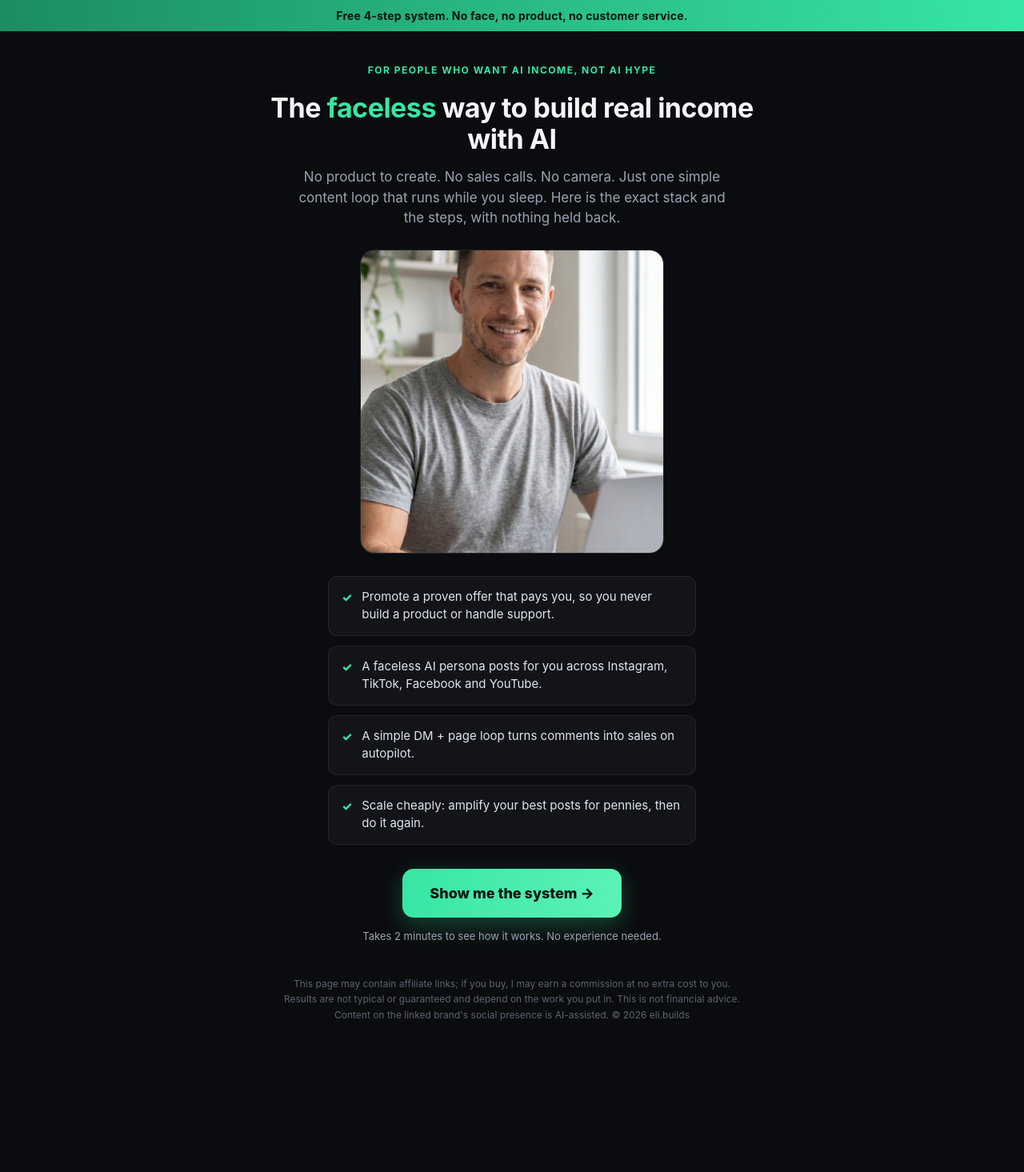
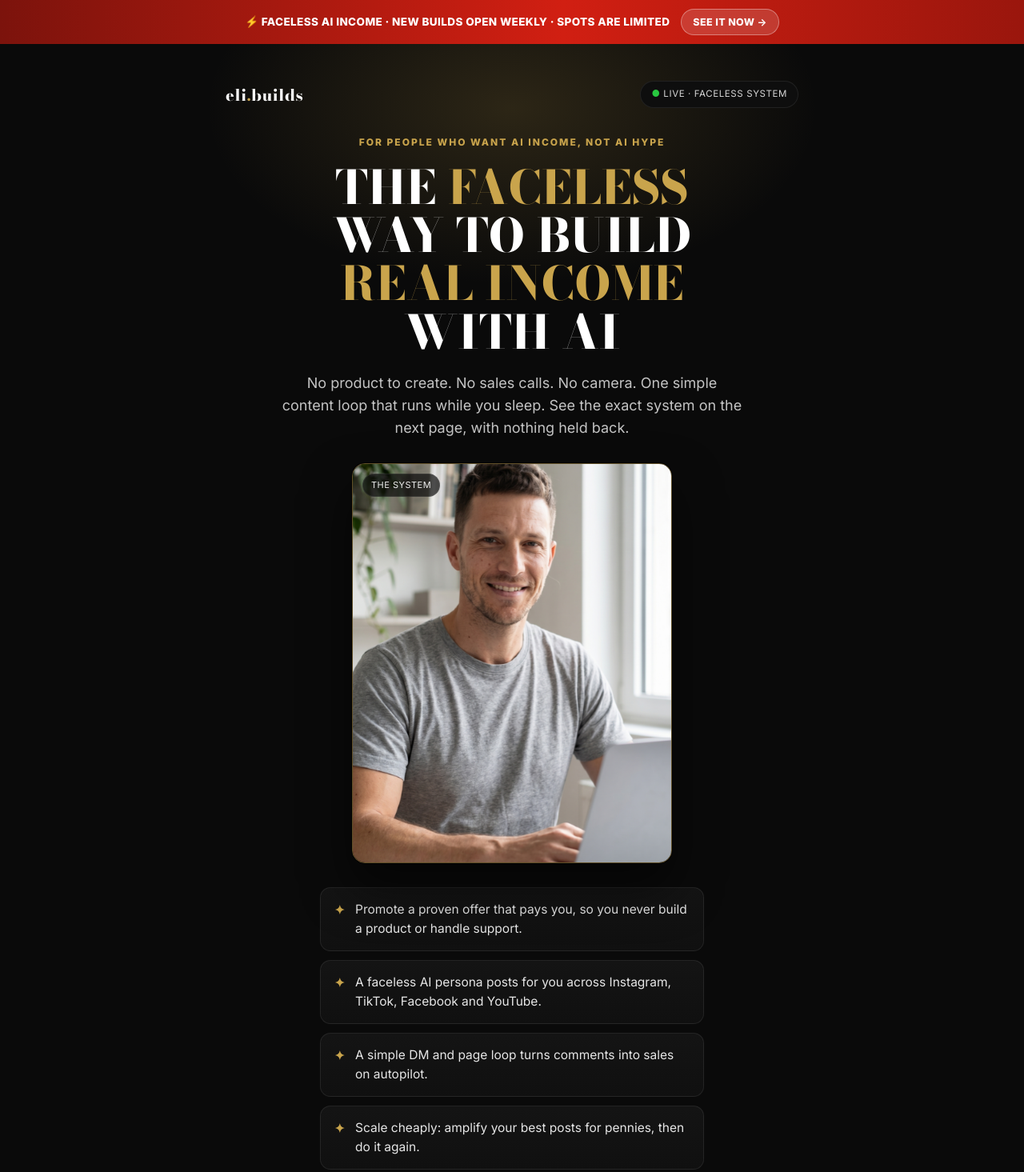
Before and after one commit to TopherAllenCook/eli-builds-bridge, a plain HTML site: page index.html in a window 1280 px wide. Shown: the top 1465 px of the page at 80% size. Before the commit the page ends 1342 px from the top, so only its background shows below. Drawn offline with nearby package versions, Linux system fonts and the light colour scheme.

Commit message:
Re-skin bridge to match Room30 offer page (dark + gold serif + red urgency) for seamless pre-frame
Co-Authored-By: Claude Opus 4.8 (1M context) <noreply@anthropic.com>

```diff
--- a/index.html
+++ b/index.html
@@ -4,64 +4,94 @@
 <meta charset="UTF-8" />
 <meta name="viewport" content="width=device-width, initial-scale=1.0" />
 <title>The Faceless AI Income System</title>
-<meta name="description" content="The boring, faceless way to build income with AI. No product, no face, no customer service. Get the exact stack." />
+<meta name="description" content="The faceless way to build real income with AI. No product, no face, no customer service. See the exact system." />
+<link rel="preconnect" href="https://fonts.googleapis.com">
+<link rel="preconnect" href="https://fonts.gstatic.com" crossorigin>
+<link href="https://fonts.googleapis.com/css2?family=Bodoni+Moda:ital,opsz,wght@0,6..96,700;0,6..96,800;1,6..96,700&family=Inter:wght@400;500;600;800&display=swap" rel="stylesheet">
 <style>
   :root{
-    --bg:#0b0c0f; --panel:#121419; --ink:#f4f6fb; --muted:#9aa3b2;
-    --accent:#37e6a4; --accent2:#1b8d63; --line:rgba(255,255,255,.08);
+    --bg:#0a0a0a; --panel:#101010; --panel2:#141414; --ink:#ffffff; --muted:#9a9a9a;
+    --gold:#c9a44c; --gold-2:#e7c878; --line:rgba(255,255,255,.08);
+    --serif:"Bodoni Moda",Didot,"Bodoni MT",Georgia,serif;
+    --sans:Inter,-apple-system,BlinkMacSystemFont,"Segoe UI",Helvetica,Arial,sans-serif;
   }
   *{box-sizing:border-box;margin:0;padding:0}
   html{scroll-behavior:smooth}
-  body{background:var(--bg);color:var(--ink);font-family:-apple-system,BlinkMacSystemFont,"Segoe UI",Inter,Roboto,Helvetica,Arial,sans-serif;line-height:1.5;-webkit-font-smoothing:antialiased}
-  .bar{background:linear-gradient(90deg,var(--accent2),var(--accent));color:#04130d;font-weight:700;text-align:center;font-size:14px;letter-spacing:.2px;padding:9px 16px}
-  .wrap{max-width:680px;margin:0 auto;padding:40px 22px 64px;text-align:center}
-  .kicker{color:var(--accent);font-weight:700;text-transform:uppercase;letter-spacing:1.5px;font-size:12px;margin-bottom:18px}
-  h1{font-size:34px;line-height:1.15;letter-spacing:-.5px;margin-bottom:16px}
-  h1 .hi{color:var(--accent)}
-  .sub{color:var(--muted);font-size:17px;max-width:560px;margin:0 auto 26px}
-  .media{position:relative;width:100%;max-width:380px;margin:0 auto 28px;aspect-ratio:1/1;border-radius:18px;overflow:hidden;border:1px solid var(--line);background:linear-gradient(135deg,#15181f,#0d0f13)}
+  body{background:var(--bg);color:var(--ink);font-family:var(--sans);line-height:1.55;-webkit-font-smoothing:antialiased}
+  /* red urgency bar, mirrors the destination */
+  .urgency{background:linear-gradient(90deg,#7c130c,#d11f12 55%,#9a160d);color:#fff;text-align:center;font-weight:700;font-size:13.5px;letter-spacing:.4px;text-transform:uppercase;padding:11px 16px;display:flex;gap:14px;align-items:center;justify-content:center;flex-wrap:wrap}
+  .urgency a{color:#fff;background:rgba(255,255,255,.14);border:1px solid rgba(255,255,255,.35);padding:6px 14px;border-radius:999px;text-decoration:none;font-size:12.5px}
+  .urgency .bolt{color:#ffd9a8}
+  /* glow behind hero */
+  .hero{position:relative;overflow:hidden}
+  .hero::before{content:"";position:absolute;top:-180px;left:50%;transform:translateX(-50%);width:900px;height:520px;background:radial-gradient(ellipse at center,rgba(201,164,76,.18),rgba(201,164,76,0) 60%);pointer-events:none}
+  .wrap{position:relative;max-width:760px;margin:0 auto;padding:46px 22px 66px;text-align:center}
+  .topbar{display:flex;align-items:center;justify-content:space-between;margin-bottom:34px}
+  .logo{font-family:var(--serif);font-weight:800;letter-spacing:.5px;font-size:20px}
+  .logo b{color:var(--gold)}
+  .pill{font-size:11.5px;letter-spacing:.6px;color:#d7d7d7;border:1px solid var(--line);background:#0e0e0e;border-radius:999px;padding:7px 13px;text-transform:uppercase}
+  .pill .dot{color:#28c840}
+  .kicker{color:var(--gold);font-weight:700;text-transform:uppercase;letter-spacing:2px;font-size:12px;margin-bottom:16px}
+  h1{font-family:var(--serif);font-weight:800;text-transform:uppercase;font-size:clamp(33px,6.4vw,58px);line-height:1.04;letter-spacing:.2px;margin:0 auto 20px;max-width:14ch}
+  h1 .g{color:var(--gold)}
+  .sub{color:#c4c4c4;font-size:18px;max-width:580px;margin:0 auto 30px}
+  .media{position:relative;width:100%;max-width:400px;margin:0 auto 30px;aspect-ratio:4/5;border-radius:16px;overflow:hidden;border:1px solid rgba(201,164,76,.45);box-shadow:0 0 0 1px rgba(0,0,0,.6),0 30px 60px rgba(0,0,0,.55)}
   .media img{width:100%;height:100%;object-fit:cover;display:block}
-  .media .ph{position:absolute;inset:0;display:flex;align-items:center;justify-content:center;color:var(--muted);font-size:13px;text-align:center;padding:20px}
-  .points{display:grid;gap:12px;max-width:460px;margin:0 auto 30px;text-align:left}
-  .point{display:flex;gap:12px;align-items:flex-start;background:var(--panel);border:1px solid var(--line);border-radius:12px;padding:14px 16px}
-  .point .tick{color:var(--accent);font-weight:800;flex:none;margin-top:1px}
-  .point span{font-size:15px;color:#dfe4ee}
-  .cta{display:inline-block;background:linear-gradient(90deg,var(--accent),#5cf2b6);color:#04130d;font-weight:800;font-size:18px;text-decoration:none;padding:17px 34px;border-radius:14px;box-shadow:0 10px 30px rgba(55,230,164,.25);transition:transform .15s ease,box-shadow .15s ease}
-  .cta:hover{transform:translateY(-2px);box-shadow:0 16px 40px rgba(55,230,164,.35)}
-  .micro{color:var(--muted);font-size:13px;margin-top:14px}
-  .foot{color:#5b6472;font-size:12px;margin-top:40px;line-height:1.6}
-  .foot a{color:#7d8696}
-  @media (max-width:520px){h1{font-size:28px}.sub{font-size:16px}}
+  .media .tag{position:absolute;left:12px;top:12px;background:rgba(10,10,10,.7);border:1px solid var(--line);color:#eee;font-size:11px;letter-spacing:.5px;text-transform:uppercase;padding:5px 10px;border-radius:999px}
+  .points{display:grid;gap:11px;max-width:480px;margin:0 auto 32px;text-align:left}
+  .point{display:flex;gap:13px;align-items:flex-start;background:linear-gradient(180deg,var(--panel2),var(--panel));border:1px solid var(--line);border-radius:13px;padding:15px 17px}
+  .point .tick{color:var(--gold);font-weight:800;flex:none;margin-top:1px}
+  .point span{font-size:15.5px;color:#e6e6e6}
+  .cta{display:inline-block;background:linear-gradient(180deg,var(--gold-2),var(--gold));color:#1a1205;font-family:var(--sans);font-weight:800;font-size:18px;letter-spacing:.3px;text-decoration:none;padding:18px 38px;border-radius:16px;box-shadow:0 14px 34px rgba(201,164,76,.28);transition:transform .15s ease,box-shadow .15s ease}
+  .cta:hover{transform:translateY(-2px);box-shadow:0 20px 46px rgba(201,164,76,.4)}
+  .micro{color:var(--muted);font-size:13px;margin-top:14px;letter-spacing:.3px}
+  .trust{margin-top:34px;color:#bdbdbd;font-size:13px;border-top:1px solid var(--line);padding-top:22px}
+  .trust b{color:var(--gold)}
+  .foot{color:#6a6a6a;font-size:11.5px;margin-top:26px;line-height:1.7}
+  .foot a{color:#8a8a8a}
+  @media (max-width:520px){.sub{font-size:16px}.topbar{margin-bottom:24px}}
 </style>
 </head>
 <body>
-  <div class="bar">Free 4-step system. No face, no product, no customer service.</div>
-  <main class="wrap">
+  <div class="urgency">
+    <span><span class="bolt">⚡</span> Faceless AI income &middot; new builds open weekly &middot; spots are limited</span>
+    <a href="https://room30.ai/offer?fpr=n5ampg" rel="nofollow sponsored noopener" target="_blank">See it now →</a>
+  </div>
+
+  <main class="hero">
+    <div class="wrap">
+      <div class="topbar">
+        <div class="logo">eli<b>.</b>builds</div>
+        <div class="pill"><span class="dot">●</span> Live &middot; faceless system</div>
+      </div>
+
       <div class="kicker">For people who want AI income, not AI hype</div>
-    <h1>The <span class="hi">faceless</span> way to build real income with AI</h1>
-    <p class="sub">No product to create. No sales calls. No camera. Just one simple content loop that runs while you sleep. Here is the exact stack and the steps, with nothing held back.</p>
+      <h1>The <span class="g">faceless</span> way to build <span class="g">real income</span> with AI</h1>
+      <p class="sub">No product to create. No sales calls. No camera. One simple content loop that runs while you sleep. See the exact system on the next page, with nothing held back.</p>
 
       <div class="media">
-      <!-- Swap src to an Eli image (curiosity frame). Keep file in ./assets/ -->
-      <img src="./assets/curiosity.jpg" alt="" onerror="this.style.display='none';this.nextElementSibling.style.display='flex'" />
-      <div class="ph" style="display:none">[ curiosity image / GIF of the system goes here ]</div>
+        <img src="./assets/curiosity.jpg" alt="" />
+        <span class="tag">The system</span>
       </div>
 
       <div class="points">
-      <div class="point"><span class="tick">✓</span><span>Promote a proven offer that pays you, so you never build a product or handle support.</span></div>
-      <div class="point"><span class="tick">✓</span><span>A faceless AI persona posts for you across Instagram, TikTok, Facebook and YouTube.</span></div>
-      <div class="point"><span class="tick">✓</span><span>A simple DM + page loop turns comments into sales on autopilot.</span></div>
-      <div class="point"><span class="tick">✓</span><span>Scale cheaply: amplify your best posts for pennies, then do it again.</span></div>
+        <div class="point"><span class="tick">✦</span><span>Promote a proven offer that pays you, so you never build a product or handle support.</span></div>
+        <div class="point"><span class="tick">✦</span><span>A faceless AI persona posts for you across Instagram, TikTok, Facebook and YouTube.</span></div>
+        <div class="point"><span class="tick">✦</span><span>A simple DM and page loop turns comments into sales on autopilot.</span></div>
+        <div class="point"><span class="tick">✦</span><span>Scale cheaply: amplify your best posts for pennies, then do it again.</span></div>
       </div>
 
       <a class="cta" href="https://room30.ai/offer?fpr=n5ampg" rel="nofollow sponsored noopener" target="_blank">Show me the system →</a>
       <div class="micro">Takes 2 minutes to see how it works. No experience needed.</div>
 
+      <p class="trust">The system behind this has done <b>over $57K/day</b> and built <b>32,000+</b> faceless creators. See the full breakdown next.</p>
+
       <p class="foot">
-      This page may contain affiliate links; if you buy, I may earn a commission at no extra cost to you.<br>
+        This page contains an affiliate link; if you buy, I may earn a commission at no extra cost to you.<br>
         Results are not typical or guaranteed and depend on the work you put in. This is not financial advice.<br>
-      Content on the linked brand's social presence is AI-assisted. © <span id="yr"></span> eli.builds
+        Content on the linked brand and on this creator's social presence is AI-assisted. &copy; <span id="yr"></span> eli.builds
       </p>
+    </div>
   </main>
   <script>document.getElementById('yr').textContent=new Date().getFullYear()</script>
 </body>
```
Lines whose indentation alone changed are shown as unchanged.
